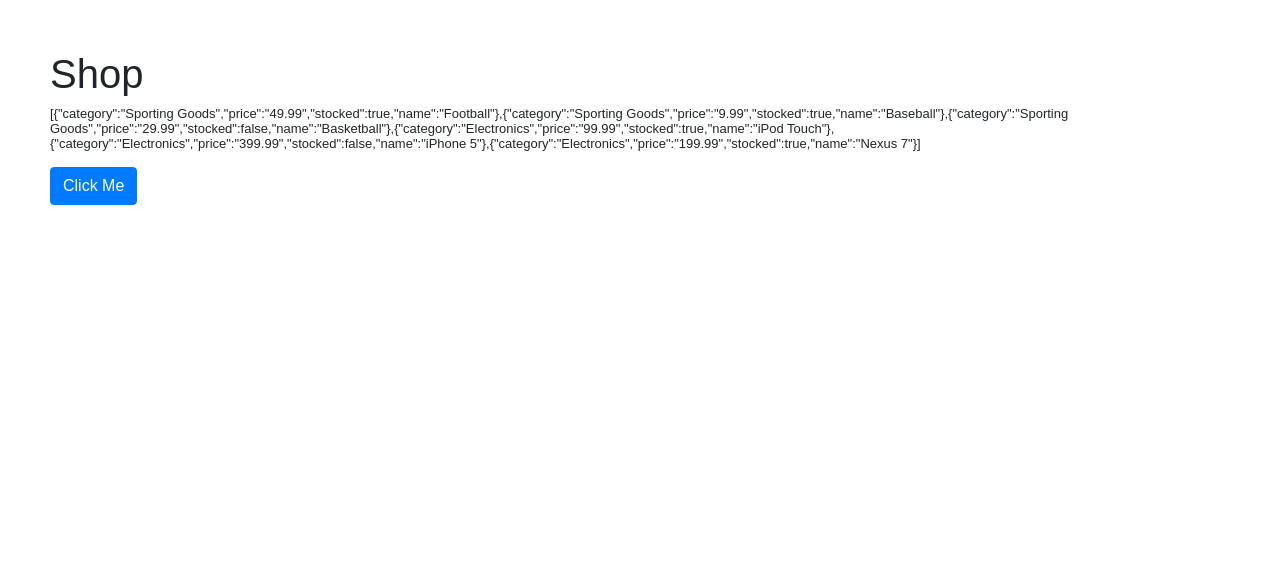
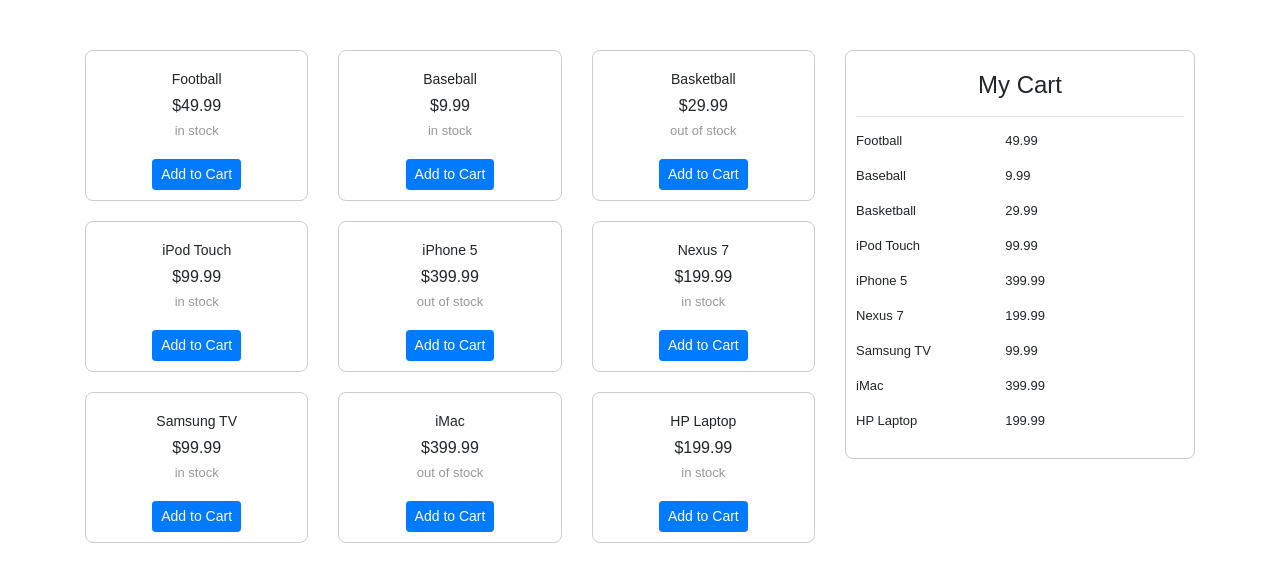
Before and after one commit to itkilleddave/react-thinking-in-react, a React (Create React App) app: page / in a window 1280 px wide. Shown: the top 582 px of the page. Built offline with nearby package versions, Linux system fonts and the light colour scheme.

Commit message:
WIP building static components

```diff
--- a/src/App.js
+++ b/src/App.js
@@ -27,7 +27,7 @@
  api : <Api />,
  toDo : <ToDo />,
  calculator : <Calculator />,
- shop : <Shop products={products} />,
+ shop : <Shop />,
 }
 
 // set runApp to the appApp key name above that you want to run
--- a/src/App/Shop/Shop.css
+++ b/src/App/Shop/Shop.css
@@ -1,3 +1,36 @@
 body {
   margin: 20px;
 }
+.product {
+	text-align: center;
+	border:solid 1px #ccc;
+	padding: 20px 10px 10px;
+	margin-bottom: 20px;
+	border-radius: 8px;
+}
+.product .name {
+	font-size: 14px;
+}
+.product .price {
+
+}
+.product .stock-status {
+	color:#999;
+}
+.product button {
+	margin-top:5px;
+	font-weight:
+}
+.cart {
+	text-align: center;
+	border:solid 1px #ccc;
+	padding: 20px 10px 10px;
+	margin-bottom: 20px;
+	border-radius: 8px;
+}
+.cart-product-list {
+	text-align: left;
+}
+.cart-product {
+	margin-bottom: 20px;
+}
--- a/src/App/Shop/Shop.js
+++ b/src/App/Shop/Shop.js
@@ -2,13 +2,117 @@
 import React from 'react';
 import ReactDOM from 'react-dom';
 
+
+class Product extends React.Component {
+
+	render(){
+		return(
+			<div className="col-4">
+				<div className="product">
+					<h6 className="name">{this.props.name}</h6>
+					<h6 className="price">${this.props.price}</h6>
+					<p className="stock-status">{this.props.stocked ? "in stock" : "out of stock"}</p>
+			      	<button className="btn btn-sm btn-primary">Add to Cart</button>
+		      	</div>
+	      	</div>
+		)
+	}
+
+}
+
+class ProductList extends React.Component {
+
+	render(){
+		return(
+			<div className="product-list">
+				<div className="row">
+					{this.props.products.map((p) =>
+						<Product
+						name={p.name}
+						price={p.price}
+						stocked={p.stocked}
+						/>
+					)}
+				</div>
+			</div>
+		)
+	}
+}
+
+class CartProduct extends React.Component {
+
+	render(){
+		return(
+			<div className="cart-product">
+				<div className="row">
+					<div className="col-5">
+							{this.props.name}
+					</div>
+					<div className="col-5">
+							{this.props.price}
+					</div>
+				</div>
+			</div>
+			)
+	}
+}
+
+class CartProductList extends React.Component {
+
+	render(){
+		return(
+			<div className="cart-product-list">
+					{this.props.products.map((p) =>
+						<CartProduct
+						name={p.name}
+						price={p.price}
+						stocked={p.stocked}
+						/>
+					)}
+			</div>
+		)
+	}
+}
+class Cart extends React.Component {
+
+	render() {
+		return(
+			<div className="cart">
+				<h4>My Cart</h4>
+				<hr />
+				<CartProductList products={this.props.products}/>
+			</div>
+			)
+	}
+}
+
 class Shop extends React.Component {
+
+	constructor(props) {
+		super(props);
+		this.products = [
+			{category: "Sporting Goods", price: "49.99", stocked: true, name: "Football"},
+			{category: "Sporting Goods", price: "9.99", stocked: true, name: "Baseball"},
+			{category: "Sporting Goods", price: "29.99", stocked: false, name: "Basketball"},
+			{category: "Electronics", price: "99.99", stocked: true, name: "iPod Touch"},
+			{category: "Electronics", price: "399.99", stocked: false, name: "iPhone 5"},
+			{category: "Electronics", price: "199.99", stocked: true, name: "Nexus 7"},
+			{category: "Electronics", price: "99.99", stocked: true, name: "Samsung TV"},
+			{category: "Electronics", price: "399.99", stocked: false, name: "iMac"},
+			{category: "Electronics", price: "199.99", stocked: true, name: "HP Laptop"},
+		];
+	}
 	render() {
 		return (
-    	<div>
-    	<h1>Shop</h1>
-      	<p>{JSON.stringify(this.props.products)}</p>
-      	<button className="btn btn-primary">Click Me</button>
+			<div className="container">
+				<div className="row">
+					<div className="col-8">
+				  		<ProductList products={this.products} />
+				  	</div>
+				  	<div class="col-4">
+				  		<Cart products={this.products} />
+				  	</div>
+			  	</div>
 		  	</div>
 		  );
 		}
```
Lines whose indentation alone changed are shown as unchanged.
